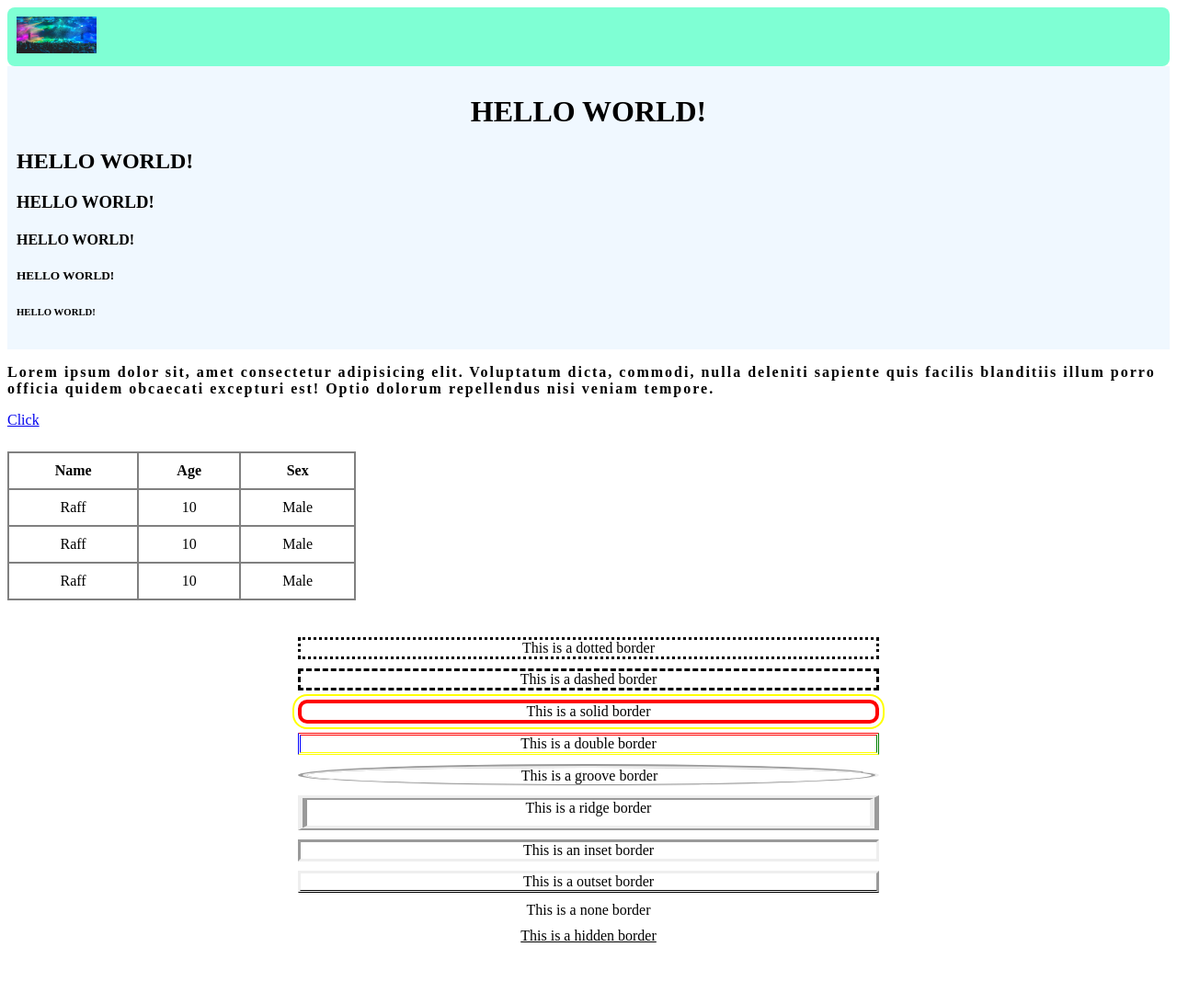
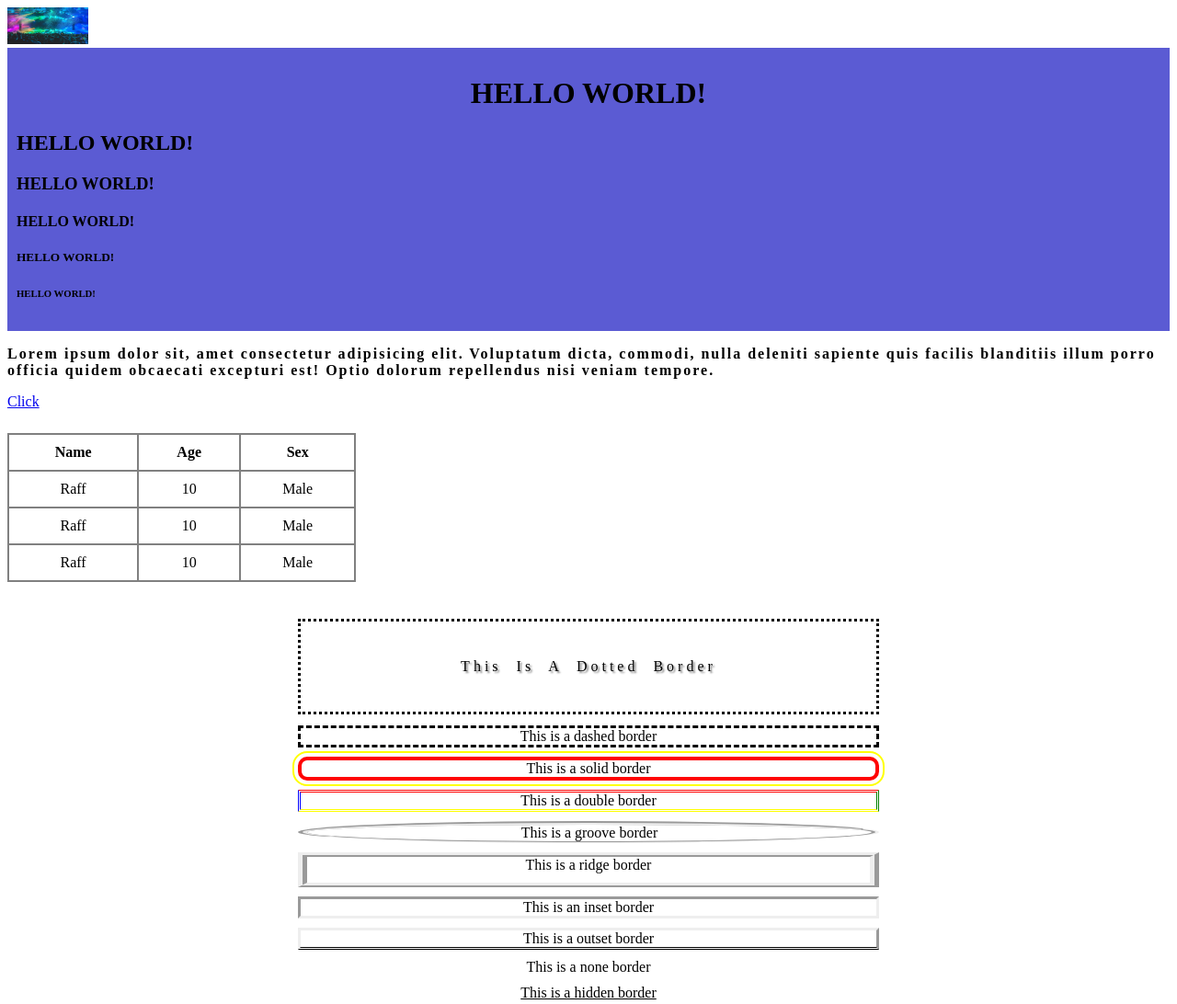
Before and after one commit to Zibxto/raff_lesson, a plain HTML site: page index.html in a window 1280 px wide. Shown: the whole page at 92% size. Before the commit the page ends 1037 px from the top, so only its background shows below. Drawn offline with Linux system fonts and the light colour scheme.

Commit message:
update file

```diff
--- a/index.html
+++ b/index.html
@@ -23,7 +23,7 @@
         <div class="img-rapper">
             <img src="assets/logo.jpg" alt="logo">
         </div>
-        <header style="background-color: aliceblue; padding: 10px;">
+        <header style="background-color: rgba(50, 50, 200, 0.8); padding: 10px;">
             <h1 style="text-align: center;">HELLO WORLD!</h1>
             <h2>HELLO WORLD!</h2>
             <h3>HELLO WORLD!</h3>
--- a/style.css
+++ b/style.css
@@ -1,3 +1,9 @@
+/* body {
+	/* background-image: url('./assets/bg.jpg');
+	background-repeat: no-repeat;
+	background-size: cover; */
+} */
+
 .img-rapper {
     background-color: aquamarine;
     padding: 10px;
@@ -24,11 +30,23 @@ img {
 .dotted {
 	border-style: dotted;
 	margin-bottom: 10px;
+	margin-bottom: 12px;
+	padding: 40px 12px;
+	text-decoration-line: underline;
+	text-decoration-color: blue;
+	text-decoration-thickness: 10px;
+	text-decoration-line: none;
+	text-transform: capitalize;
+	letter-spacing: 4px;
+	word-spacing: 8px;
+	text-shadow: 2px 2px 2px grey;
+
 }
 
 .dashed {
 	border-style: dashed;
 	margin-bottom: 10px;
+	margin-top: 12px;
 }
 
 .solid {
```
Also changed, not shown: assets/bg.jpg (added), 1 other file.
